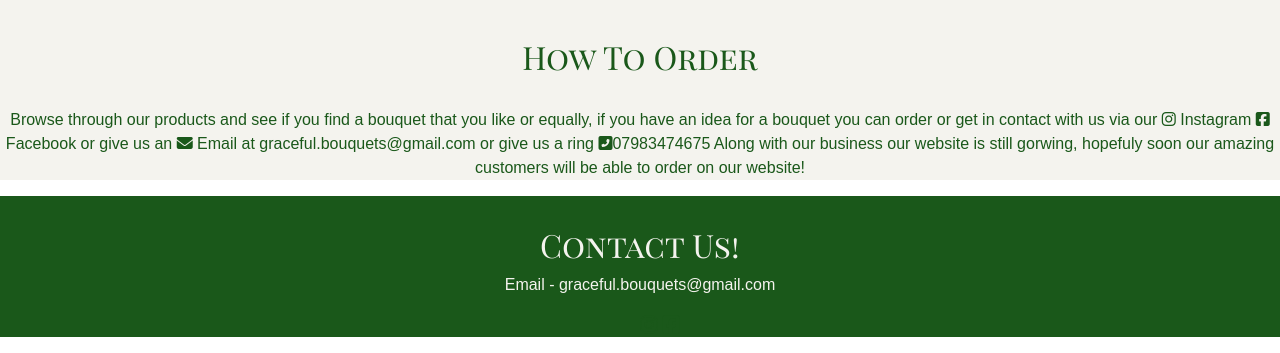
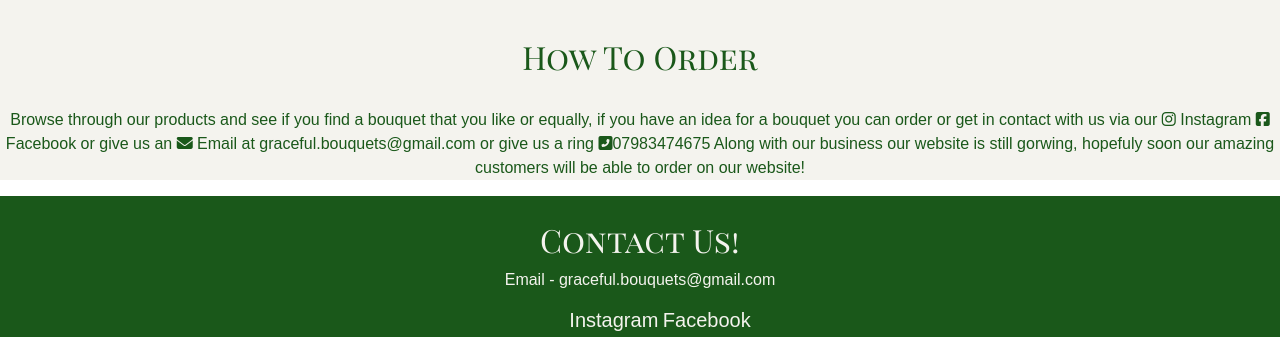
Before and after one commit to MattTurnbull1999/new-ms1, a plain HTML site: page new-ms1/index.html in a window 1280 px wide. Shown: the part 1821-2174 px from the top of the page. Drawn offline with nearby package versions, Linux system fonts and the light colour scheme; a web font is replaced by a local one.

Commit message:
added some facebook and instagram links to the footer

```diff
--- a/new-ms1/assets/css/style.css
+++ b/new-ms1/assets/css/style.css
@@ -109,7 +109,6 @@ button:hover{
 .contact-us {
     text-align: center;
     font-family: 'Playfair Display SC', serif;
-    padding-top: 30px;
     color: #f4f3ee
 }
 
@@ -119,6 +118,10 @@ h2{
 
 footer{
     background-color: #1a581a;;
+}
+
+.footer-links{
+    color: #f4f3ee;
 }
 
 .footer-email {
--- a/new-ms1/index.html
+++ b/new-ms1/index.html
@@ -150,15 +150,14 @@
     <div class="social-media">
         <h2 class="contact-us">Contact Us!</h2>
         <p class="footer-email">Email - graceful.bouquets@gmail.com</p>
-
         <ul>
 
         <li class= "social-media-links">
-            <a href="https://www.instagram.com" target="_blank"><i class="fab fa-instagram fa-lg"></i></a>
+            <a href="https://www.instagram.com" target="_blank"><i class="fab fa-instagram fa-lg footer-link"><p class="footer-links">Instagram</p></i></a>
           </li>
 
         <li class= "social-media-links">
-            <a href="https://www.facebook.com" target="_blank"> <i class="fab fa-facebook-square fa-lg"></i> </a>
+            <a href="https://www.facebook.com" target="_blank"> <i class="fab fa-facebook-square fa-lg"><p class="footer-links">Facebook</p></i> </a>
         </li>
 
         </ul>
```
Also changed, not shown: new-ms1/products.html (+1 -0 lines).
